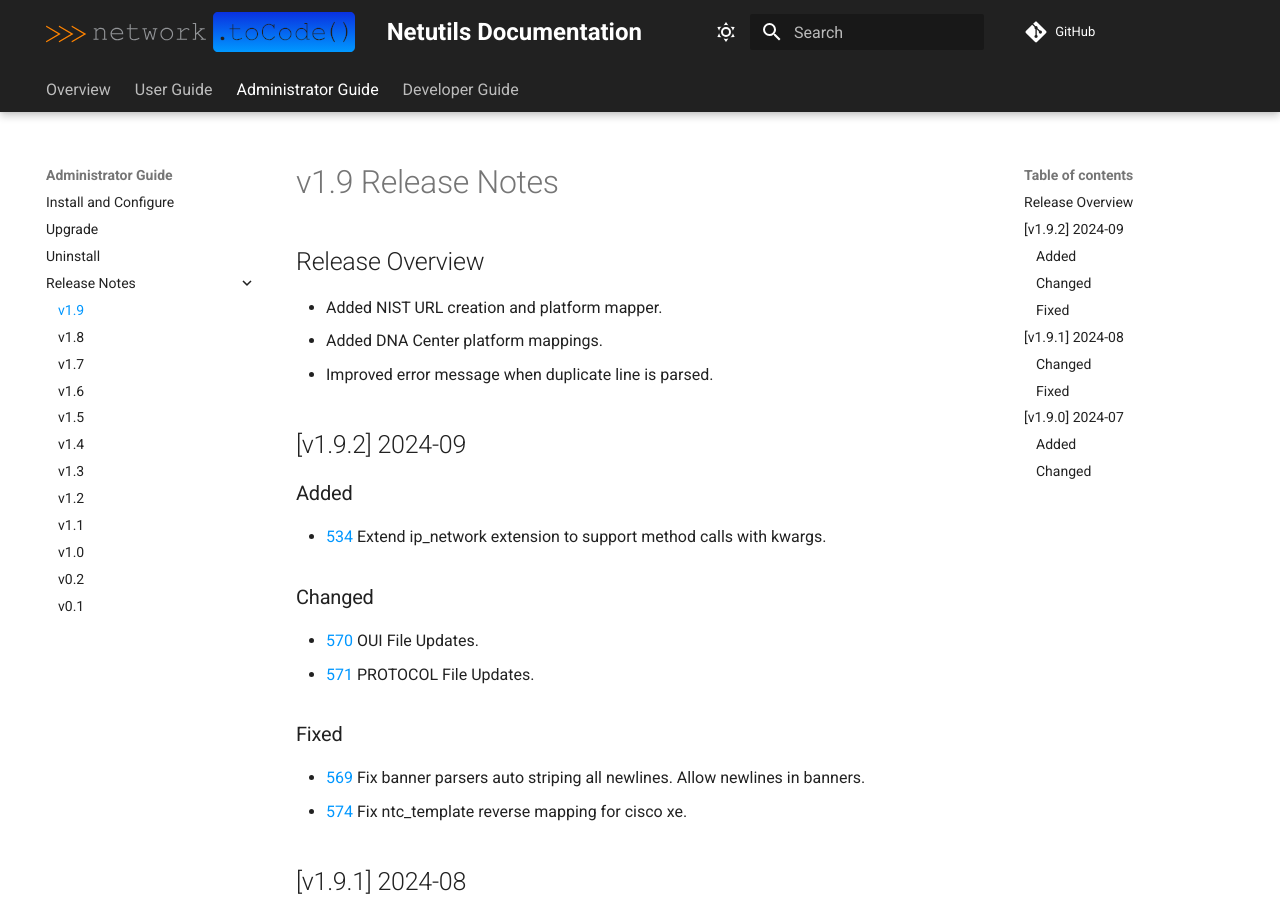
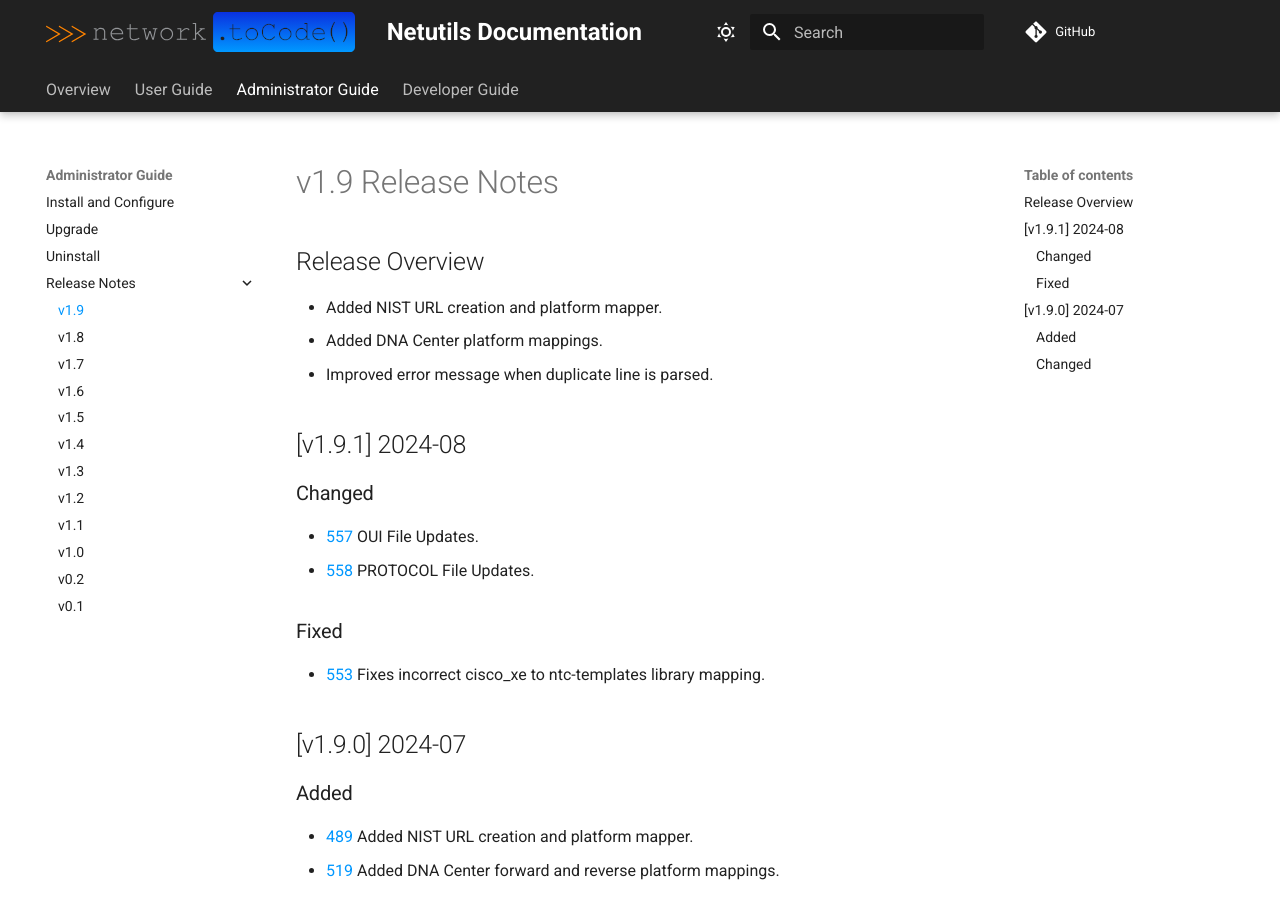
Before and after one commit to networktocode/netutils, an MkDocs documentation site: the page built from docs/admin/release_notes/version_1.9.md, in a window 1280 px wide and 900 px high. Built offline with MkDocs 1.6.1 and Material for MkDocs 9.7.7, drawn with Linux system fonts in a browser that asks for light colours; comment, search, counter and statistics services are not loaded.

Commit message:
change release to minor 1.10.0

```diff
--- a/docs/admin/release_notes/version_1.9.md
+++ b/docs/admin/release_notes/version_1.9.md
@@ -5,20 +5,6 @@
 - Added NIST URL creation and platform mapper.
 - Added DNA Center platform mappings.
 - Improved error message when duplicate line is parsed.
-
-## [v1.9.2] 2024-09
-
-### Added
-- [534](https://github.com/networktocode/netutils/pull/534) Extend ip_network extension to support method calls with kwargs.
-
-### Changed
-- [570](https://github.com/networktocode/netutils/pull/570) OUI File Updates.
-- [571](https://github.com/networktocode/netutils/pull/571) PROTOCOL File Updates.
-
-### Fixed
-
-- [569](https://github.com/networktocode/netutils/pull/569) Fix banner parsers auto striping all newlines. Allow newlines in banners.
-- [574](https://github.com/networktocode/netutils/pull/574) Fix ntc_template reverse mapping for cisco xe.
 
 ## [v1.9.1] 2024-08
 
--- a/pyproject.toml
+++ b/pyproject.toml
@@ -1,6 +1,6 @@
 [tool.poetry]
 name = "netutils"
-version = "1.9.2"
+version = "1.10.0"
 description = "Common helper functions useful in network automation."
 authors = ["Network to Code, LLC <opensource@networktocode.com>"]
 license = "Apache-2.0"
```
Also changed, not shown: docs/admin/release_notes/version_1.10.md (added, +20 -0 lines).
